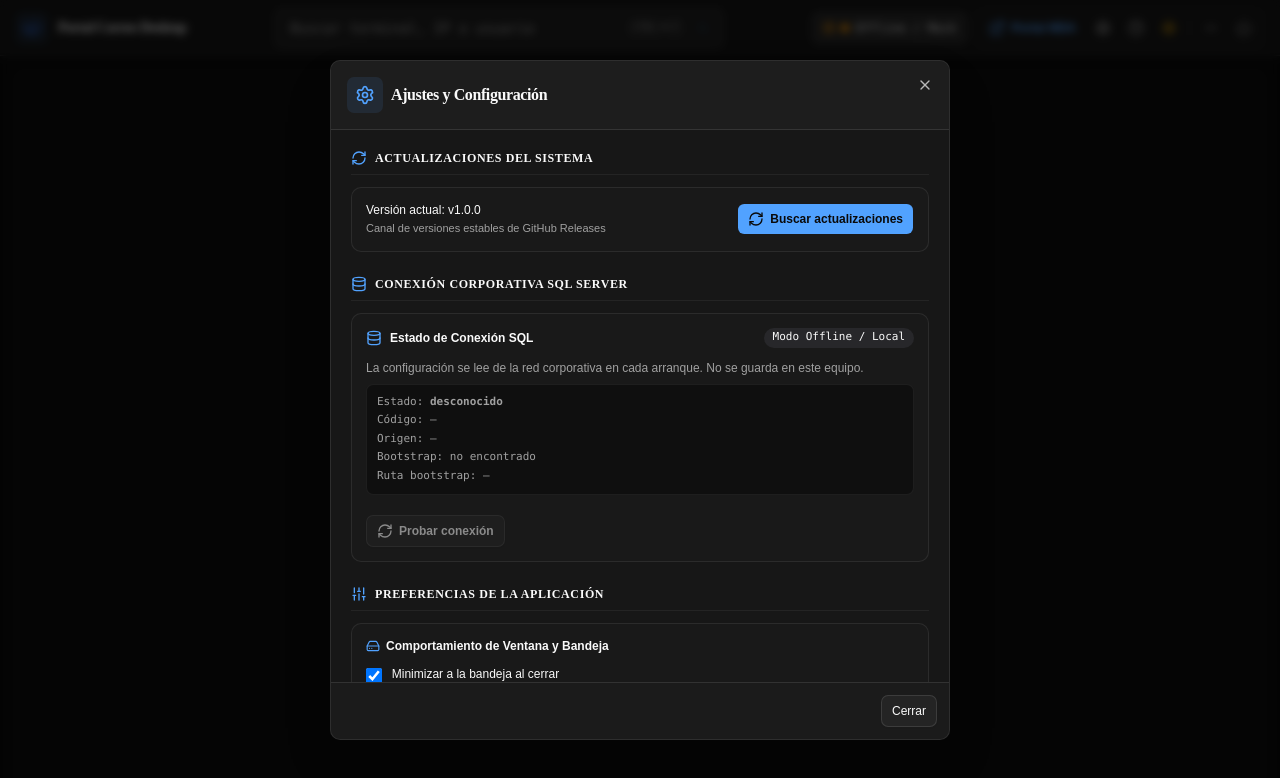
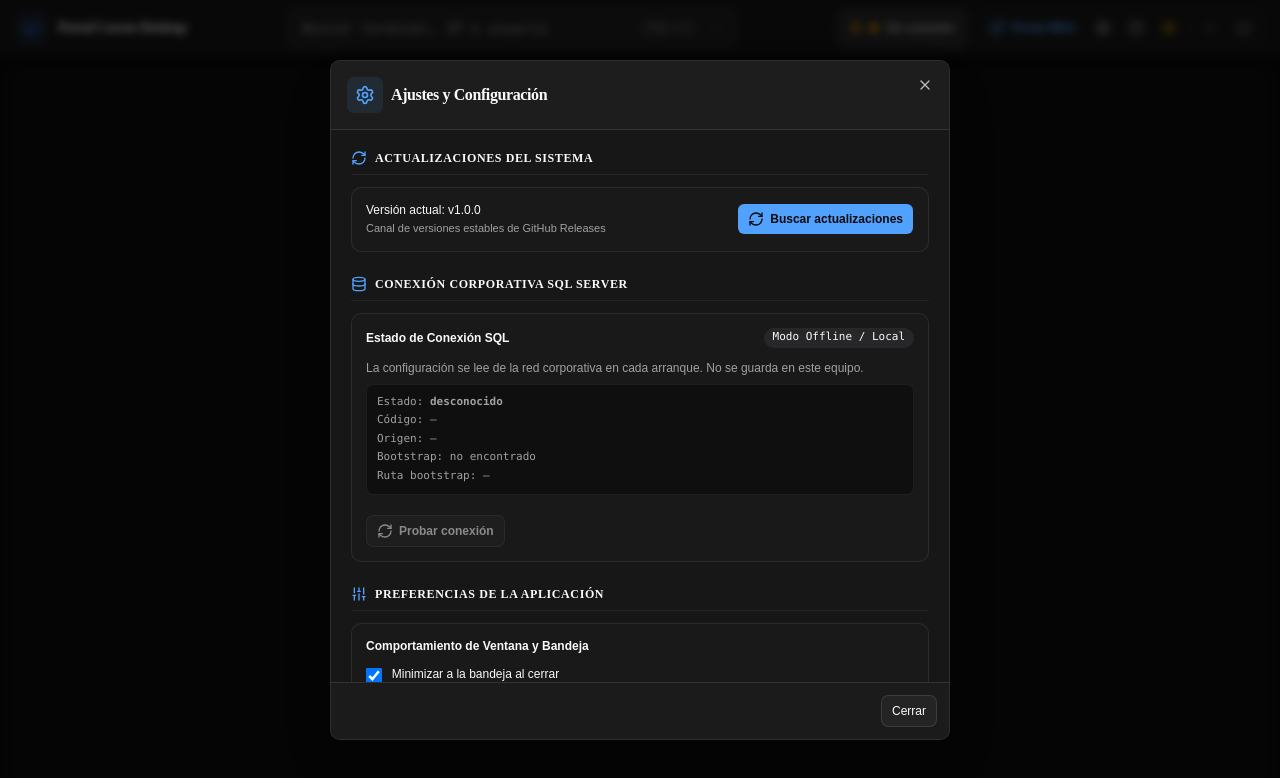
Before and after one commit to ignaciorevainera/portal-correo-desktop, a React (Vite) app: page / in a window 1280 px wide. Both pictures are taken after a click on the button 1103 px from the left and 27 px from the top of the page. Shown: the top 778 px of the page. Built offline with nearby package versions, Linux system fonts and the light colour scheme.

Commit message:
style(ui): badge Conectado, Topbar sin borde y ajustes sin iconos en opciones

```diff
--- a/src/components/SettingsModal.tsx
+++ b/src/components/SettingsModal.tsx
@@ -25,9 +25,6 @@ import {
   RefreshCw,
   Download,
   CheckCircle2,
-  HardDrive,
-  Keyboard,
-  Activity,
   Sliders,
   Server,
   Sparkles,
@@ -323,12 +320,9 @@ export function SettingsModal({
 
             <div className="p-3.5 rounded-xl border border-border/80 bg-muted/20 space-y-3">
               <div className="flex items-center justify-between">
-                <div className="flex items-center gap-2">
-                  <Database className="h-4 w-4 text-primary" />
-                  <span className="text-xs font-bold text-foreground">
-                    Estado de Conexión SQL
-                  </span>
-                </div>
+                <span className="text-xs font-bold text-foreground">
+                  Estado de Conexión SQL
+                </span>
                 <Badge
                   variant={
                     backendConnected || connTestResult?.connected
@@ -400,9 +394,8 @@ export function SettingsModal({
             </div>
 
             <div className="p-3.5 rounded-xl border border-border/80 bg-muted/20 space-y-3">
-              <div className="text-xs font-bold text-foreground flex items-center gap-1.5">
-                <HardDrive className="h-3.5 w-3.5 text-primary" />
-                <span>Comportamiento de Ventana y Bandeja</span>
+              <div className="text-xs font-bold text-foreground">
+                Comportamiento de Ventana y Bandeja
               </div>
               <label className="flex items-start gap-2.5 text-xs cursor-pointer select-none">
                 <input
@@ -424,9 +417,8 @@ export function SettingsModal({
             </div>
 
             <div className="p-3.5 rounded-xl border border-border/80 bg-muted/20 space-y-3">
-              <div className="text-xs font-bold text-foreground flex items-center gap-1.5">
-                <Keyboard className="h-3.5 w-3.5 text-primary" />
-                <span>Atajo Global de Teclado</span>
+              <div className="text-xs font-bold text-foreground">
+                Atajo Global de Teclado
               </div>
               <label className="flex items-start gap-2.5 text-xs cursor-pointer select-none">
                 <input
@@ -448,9 +440,8 @@ export function SettingsModal({
             </div>
 
             <div className="p-3.5 rounded-xl border border-border/80 bg-muted/20 space-y-2">
-              <div className="text-xs font-bold text-foreground flex items-center gap-1.5">
-                <Activity className="h-3.5 w-3.5 text-primary" />
-                <span>Modo de Ping Predeterminado</span>
+              <div className="text-xs font-bold text-foreground">
+                Modo de Ping Predeterminado
               </div>
               <div className="text-[11px] text-muted-foreground">
                 Tipo de ping enviado automáticamente al cargar una terminal
--- a/src/components/Topbar.tsx
+++ b/src/components/Topbar.tsx
@@ -225,7 +225,7 @@ export function Topbar({
 
   return (
     <>
-      <header className="h-14 border-b border-border bg-card/90 backdrop-blur px-4 flex items-center justify-between gap-3 sticky top-0 z-30 app-drag-region select-none">
+      <header className="h-14 bg-card/90 backdrop-blur px-4 flex items-center justify-between gap-3 sticky top-0 z-30 app-drag-region select-none">
         {/* Identidad / Brand (Arrastrable junto al header para mover la ventana con el mouse) */}
         <div className="flex items-center gap-2.5 shrink-0 cursor-default select-none">
           <div className="p-1.5 rounded-md bg-primary/10 text-primary pointer-events-none">
@@ -422,7 +422,7 @@ export function Topbar({
           {/* Badge de Conexión */}
           <Badge
             variant="outline"
-            className="hidden lg:flex items-center gap-1.5 text-xs font-mono px-2.5 py-1 rounded-md bg-muted text-foreground border-border h-8"
+            className="hidden lg:flex h-10 items-center gap-2 rounded-md border-border bg-muted px-3 text-xs font-medium text-foreground"
             title={serverName || "Modo actual"}
           >
             <Database
@@ -432,7 +432,7 @@ export function Topbar({
               className={`h-2 w-2 rounded-full ${backendMode === "sql" ? "bg-emerald-500 animate-pulse" : "bg-amber-500"}`}
             />
             <span>
-              {backendMode === "sql" ? "SQL Online" : "Offline / Mock"}
+              {backendMode === "sql" ? "Conectado" : "Sin conexión"}
             </span>
           </Badge>
 
```
Also changed, not shown: 1 other file (tests, documents, lock files or other folders).
